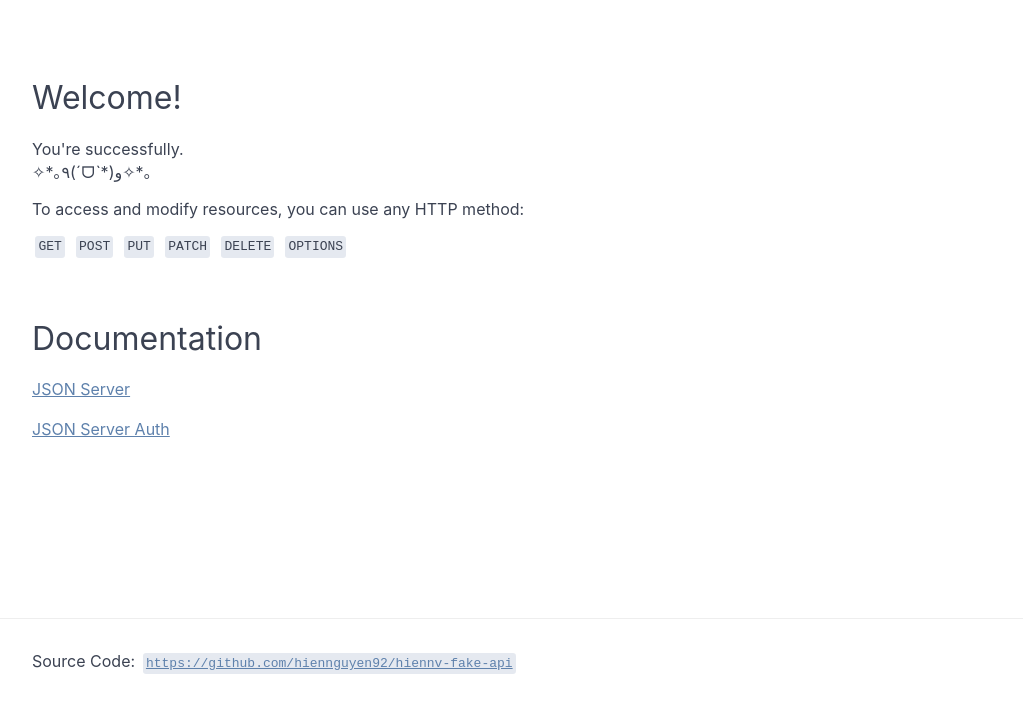
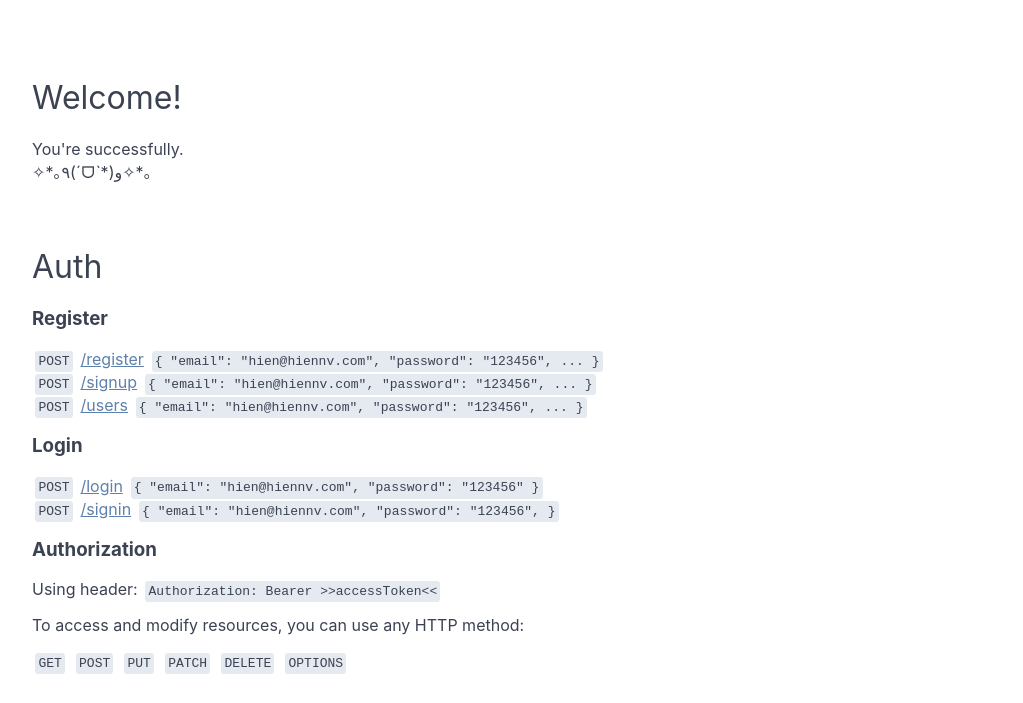
Before and after one commit to hiennguyen92/hiennv-fake-api, a website: page public/index.html in a window 1280 px wide. Shown: the part 97-800 px from the top of the page, without its empty margins (128-1151 px from the left). Drawn offline with Linux system fonts and the light colour scheme; no server answers.

Commit message:
update example, data more

```diff
--- a/public/index.html
+++ b/public/index.html
@@ -1,11 +1,8 @@
 <html>
+
 <head>
-    <link
-      rel="stylesheet"
-      href="https://use.fontawesome.com/releases/v5.8.2/css/all.css"
-      integrity="sha384-oS3vJWv+0UjzBfQzYUhtDYW+Pj2yciDJxpsK1OYPAYjqT085Qq/1cq5FLXAZQ7Ay"
-      crossorigin="anonymous"
-    />
+  <link rel="stylesheet" href="https://use.fontawesome.com/releases/v5.8.2/css/all.css"
+    integrity="sha384-oS3vJWv+0UjzBfQzYUhtDYW+Pj2yciDJxpsK1OYPAYjqT085Qq/1cq5FLXAZQ7Ay" crossorigin="anonymous" />
   <link rel="stylesheet" href="style.css" />
   <title>Fake Api Server</title>
 </head>
@@ -45,6 +42,65 @@
         <br />
         ✧*｡٩(ˊᗜˋ*)و✧*｡
       </p>
+      <h1>Auth</h1>
+      <h3>Register</h3>
+      <p>
+      <ul>
+        <li>
+          <code>POST</code>
+          <a href="register">/register</a>
+          <code>{
+                "email": "hien@hiennv.com",
+                "password": "123456",
+                ...
+              }</code>
+        </li>
+        <li>
+          <code>POST</code>
+          <a href="signup">/signup</a>
+          <code>{
+            "email": "hien@hiennv.com",
+            "password": "123456",
+            ...
+          }</code>
+        </li>
+        <li>
+          <code>POST</code>
+          <a href="users">/users</a>
+          <code>{
+            "email": "hien@hiennv.com",
+            "password": "123456",
+            ...
+          }</code>
+        </li>
+      </ul>
+      </p>
+      <h3>Login</h3>
+      <p>
+      <ul>
+        <li>
+          <code>POST</code>
+          <a href="login">/login</a>
+          <code>{
+                "email": "hien@hiennv.com",
+                "password": "123456"
+              }</code>
+        </li>
+        <li>
+          <code>POST</code>
+          <a href="signin">/signin</a>
+          <code>{
+            "email": "hien@hiennv.com",
+            "password": "123456",
+          }</code>
+        </li>
+      </ul>
+      </p>
+      <h3>Authorization</h3>
+      <p>
+        Using header:
+        <code>Authorization: Bearer >>accessToken<<</code>
+      </p>
 
       <div id="resources"></div>
 
@@ -67,8 +123,8 @@
         <a href="https://github.com/typicode/json-server">
           JSON Server
         </a>
-          <br/>
-          <br/>
+        <br />
+        <br />
         <a href="https://github.com/jeremyben/json-server-auth">
           JSON Server Auth
         </a>
@@ -90,4 +146,5 @@
 
   <script src="script.js"></script>
 </body>
+
 </html>
--- a/server.js
+++ b/server.js
@@ -34,6 +34,7 @@ const rules = auth.rewriter({
     profiles: 400,
     posts: 644,
     comments: 644,
+    categories: 400
   })
 
   // Add custom routes before JSON Server router
```
Also changed, not shown: db.json (+42 -0 lines). Lines whose indentation alone changed are shown as unchanged.
